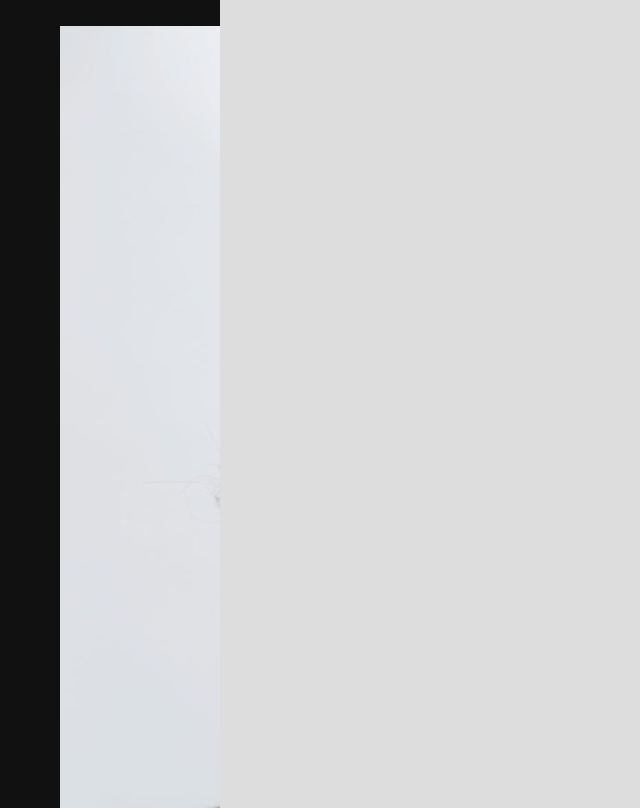
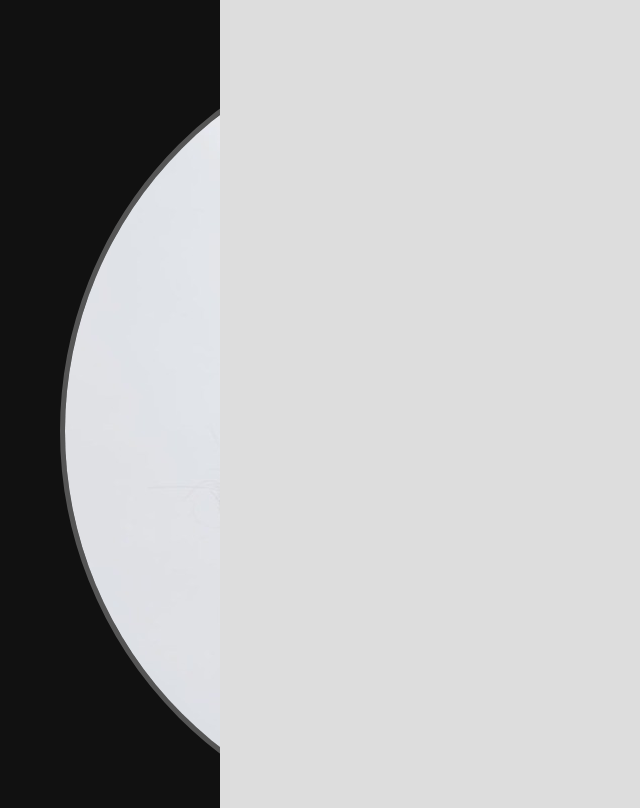
Before and after one commit to EllenSirks/EllenSirks.github.io, a plain HTML site: page index.html in a window 1280 px wide. Shown: the whole page, without its empty margins (0-640 px from the left). Drawn offline with Linux system fonts and the light colour scheme.

Commit message:
Update index.html

```diff
--- a/index.html
+++ b/index.html
@@ -21,7 +21,7 @@
 
 <!-- Side navigation -->
 <div class="sidenav">
-<a href="#"><img src="images/headshot.jpeg" alt=""></a>
+<a href="#"><img class="circular--square" src="images/headshot.jpeg" alt=""></a>
 <a href="#">About</a>
 <a href="#">Contact</a>
 </div>
```
